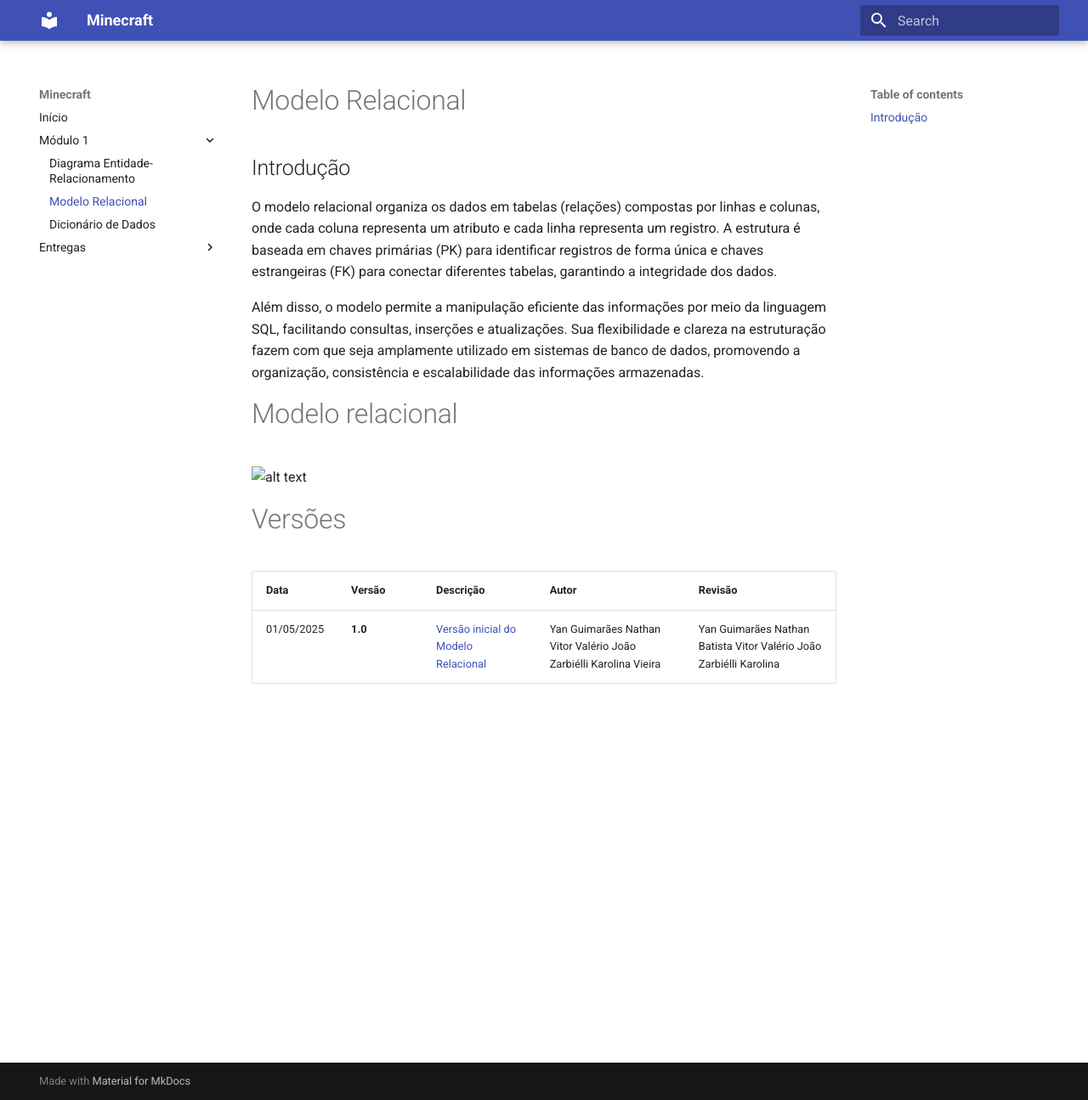
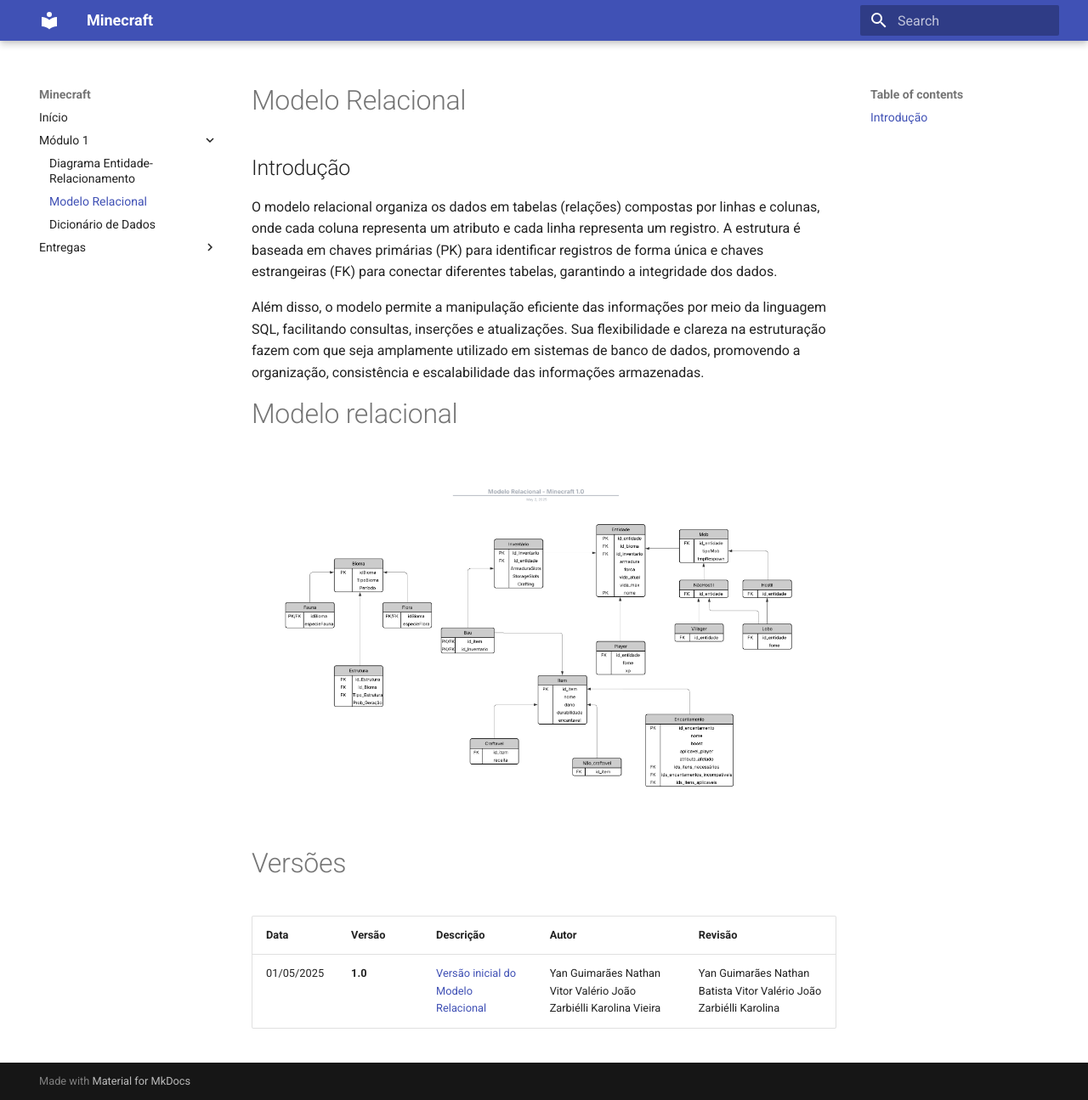
Before and after one commit to SBD1/2025.1-Minecraft, an MkDocs documentation site: the page built from docs/modeloRelacional.md, in a window 1280 px wide and 1295 px high. Shown: the whole window at 85% size. Built offline with MkDocs 1.6.1 and Material for MkDocs 9.7.7, drawn with Linux system fonts in a browser that asks for light colours.

```diff
--- a/docs/modeloRelacional.md
+++ b/docs/modeloRelacional.md
@@ -8,7 +8,7 @@ Além disso, o modelo permite a manipulação eficiente das informações por me
 
 # Modelo relacional
 
-![alt text](imagens/Modelo%20Relacional%20-%20Minecraft%201.0.png)
+![alt text](Imagens/Modelo%20Relacional%20-%20Minecraft%201.0.png)
 
 # Versões
 
```
